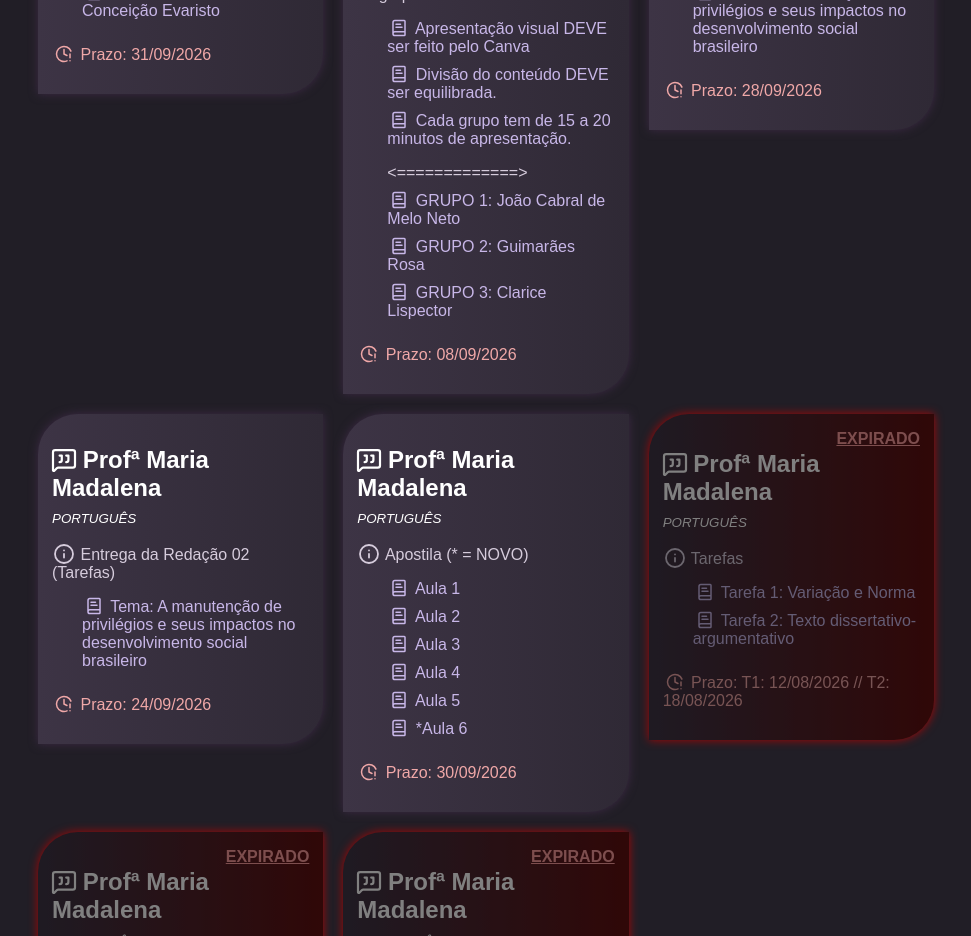
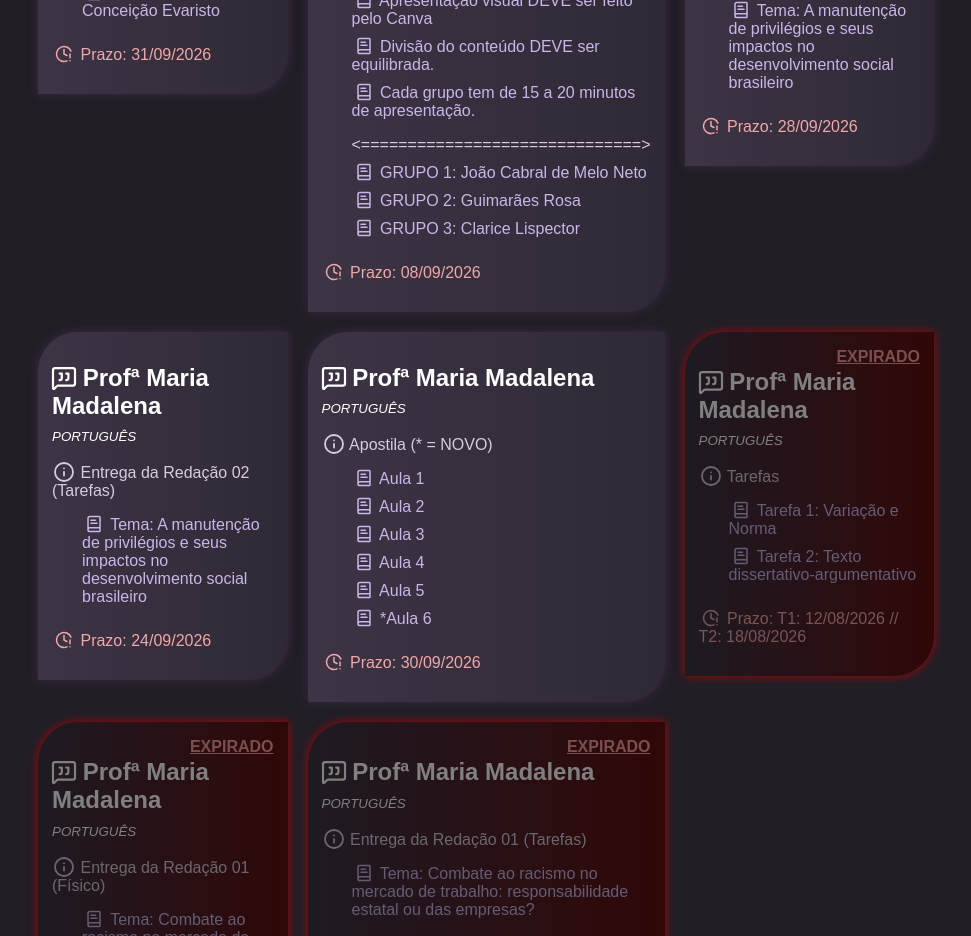
Before and after one commit to danielcanunciato/mural-3ds, a React (Vite) app: page / in a window 1280 px wide. Shown: the part 8580-9516 px from the top of the page, without its empty margins (154-1125 px from the left). Built offline with nearby package versions, Linux system fonts and the light colour scheme.

Commit message:
separator

```diff
--- a/src/components/Card.jsx
+++ b/src/components/Card.jsx
@@ -77,7 +77,7 @@ const Card = memo(function Card({
         {content.items.map((value, index) => (
           <li className="card-item" key={index}>
             {value === "" ? (
-              <p style={{ marginBottom: '0' }}>{"<=============>"}</p>
+              <p style={{ marginBottom: '0' }}>{`<${"=".repeat(30)}>`}</p>
             ) : (
               <><BookText className="lricon small" /> {value}</>
             )}
```
